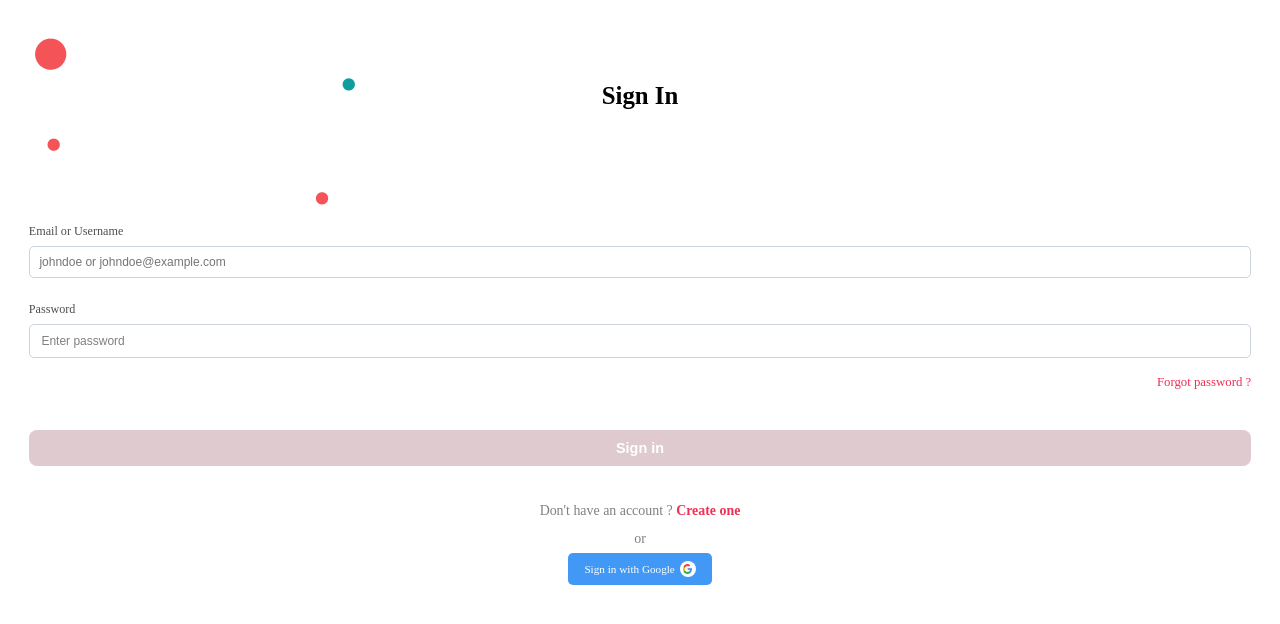
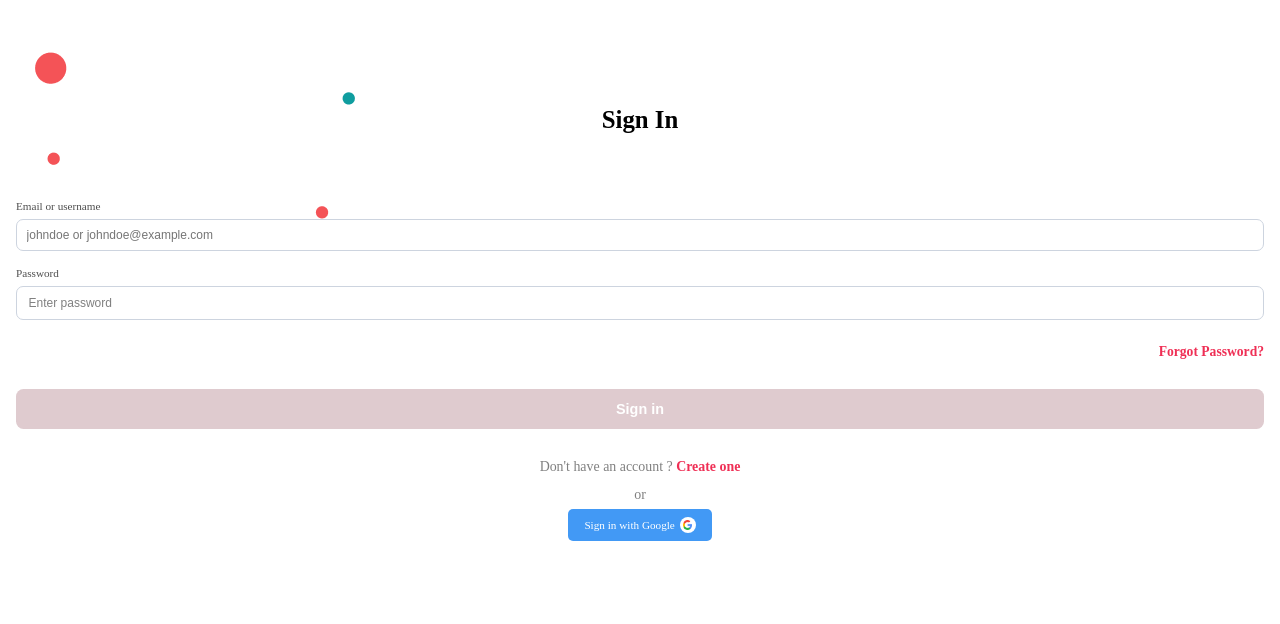
Before and after one commit to cashingames/stake-mobile-web, a React (Create React App) app: page / in a window 1280 px wide. Shown: the top 624 px of the page. Built offline with nearby package versions, Linux system fonts and the light colour scheme; a web font is replaced by a local one.

Commit message:
updating login design

```diff
--- a/src/components/AuthBanner/AuthBanner.js
+++ b/src/components/AuthBanner/AuthBanner.js
@@ -2,7 +2,7 @@ import React from 'react';
 
 const AuthBanner = () => {
     return (
-        <img src="/images/confetti.png" alt="banner" style={{ position:'absolute', top:'0.1rem', left:'1.8rem'}} />
+        <img src="/images/confetti.png" alt="banner" style={{ position:'absolute', top:'1rem', left:'1.8rem'}} />
     )
 }
 export default AuthBanner
--- a/src/features/Auth/LoginScreen/Login.js
+++ b/src/features/Auth/LoginScreen/Login.js
@@ -1,7 +1,7 @@
 import React, { useState, useEffect } from 'react';
 import AuthBanner from '../../../components/AuthBanner/AuthBanner';
 import AuthTitle from '../../../components/AuthTitle/AuthTitle';
-import { FaEye, FaEyeSlash} from 'react-icons/fa'
+import { FaEye, FaEyeSlash } from 'react-icons/fa'
 import './Login.scss'
 import GoogleSignup from '../../../components/GoogleSignup/GoogleSignup';
 
@@ -25,7 +25,7 @@ const Login = () => {
             <div className='inputsContainer'>
                 <form className='formContainer'>
                     <div className='inputContainer'>
-                        <label htmlFor='email' className='inputLabel'>Email or Username</label>
+                        <label htmlFor='email' className='inputLabel'>Email or username</label>
                         <input
                             placeholder='johndoe or johndoe@example.com'
                             id='email'
@@ -54,12 +54,12 @@ const Login = () => {
                         </div>
                     </div>
                     <div className='forgotPasswordContainer'>
-                        <p className='forgotPasswordText'>Forgot password ?</p>
+                        <p className='forgotPasswordText'>Forgot Password?</p>
                     </div>
                     <div className='appButtonContainer'>
-                    <button className='buttonContainer' disabled={!canLogin}>
-                        <span className='buttonText'>Sign in</span>
-                    </button>
+                        <button className='buttonContainer' disabled={!canLogin}>
+                            <span className='buttonText'>Sign in</span>
+                        </button>
                     </div>
                 </form>
 
--- a/src/features/Auth/LoginScreen/Login.scss
+++ b/src/features/Auth/LoginScreen/Login.scss
@@ -1,23 +1,24 @@
 .login {
-    padding: 5rem 1.8rem;
+    padding: 2rem 1rem;
     font-family: 'Graphik';
 
     .headerTitle {
-        margin-top: 1rem;
+        margin-top: 5.5rem;
     }
 
     .inputsContainer {
-        margin-top: 8rem;
+        margin-top: 5rem;
+        position: relative;
 
         .formContainer {
             .inputContainer {
                 display: flex;
                 flex-direction: column;
-                margin-bottom: 1.5rem;
+                margin-bottom: 1rem;
 
                 .inputLabel {
                     margin-bottom: .45rem;
-                    font-size: 0.76rem;
+                    font-size: 0.7rem;
                     color: #000000B2;
                     font-weight: 500;
                 }
@@ -25,7 +26,7 @@
                 .inputBox {
                     color: #00000080;
                     font-size: 0.75rem;
-                    border-radius: 5px;
+                    border-radius: 7px;
                     padding: 0.5rem .6rem;
                     border: 1px solid #CDD4DF;
                     outline: none;
@@ -35,7 +36,7 @@
                     display: flex;
                     flex-direction: row;
                     justify-content: space-between;
-                    border-radius: 5px;
+                    border-radius: 7px;
                     padding: 0.5rem 0.6rem;
                     border-width: 1px;
                     font-size: 0.75rem;
@@ -61,24 +62,25 @@
             .forgotPasswordContainer {
                 display: flex;
                 justify-content: flex-end;
-
                 .forgotPasswordText {
                     margin: 0;
+                    margin-top: 1rem;
                     line-height: 0;
                     color: #EF2F55;
-                    font-size: .8rem;
-                    font-weight: 500;
+                    font-size: .85rem;
+                    font-weight: 600;
                 }
             }
+
             .appButtonContainer {
                 .buttonContainer {
-                    margin-top: 3rem;
+                    margin-top: 2.3rem;
                     background-color: #EF2F55;
                     justify-content: center;
                     display: flex;
                     align-items: center;
-                    padding: 0.6rem 0;
-                    border-radius: 8px;
+                    padding: 0.75rem 0;
+                    border-radius: 7.5px;
                     width: 100%;
                     border: none;
 
@@ -89,7 +91,8 @@
                     }
 
                 }
-                button[disabled]{
+
+                button[disabled] {
                     border: none;
                     background-color: #DFCBCF;
                     color: white;
@@ -97,17 +100,19 @@
             }
         }
     }
+
     .socialContainer {
         display: flex;
         align-items: center;
         justify-content: center;
         flex-direction: column;
-        margin-top: 2rem;
+        margin-top: 1.5rem;
 
         .socialLinkText {
             color: #00000080;
             font-size: 0.87rem;
             line-height: 0;
+            font-weight: 500;
         }
 
         .signup {
```
